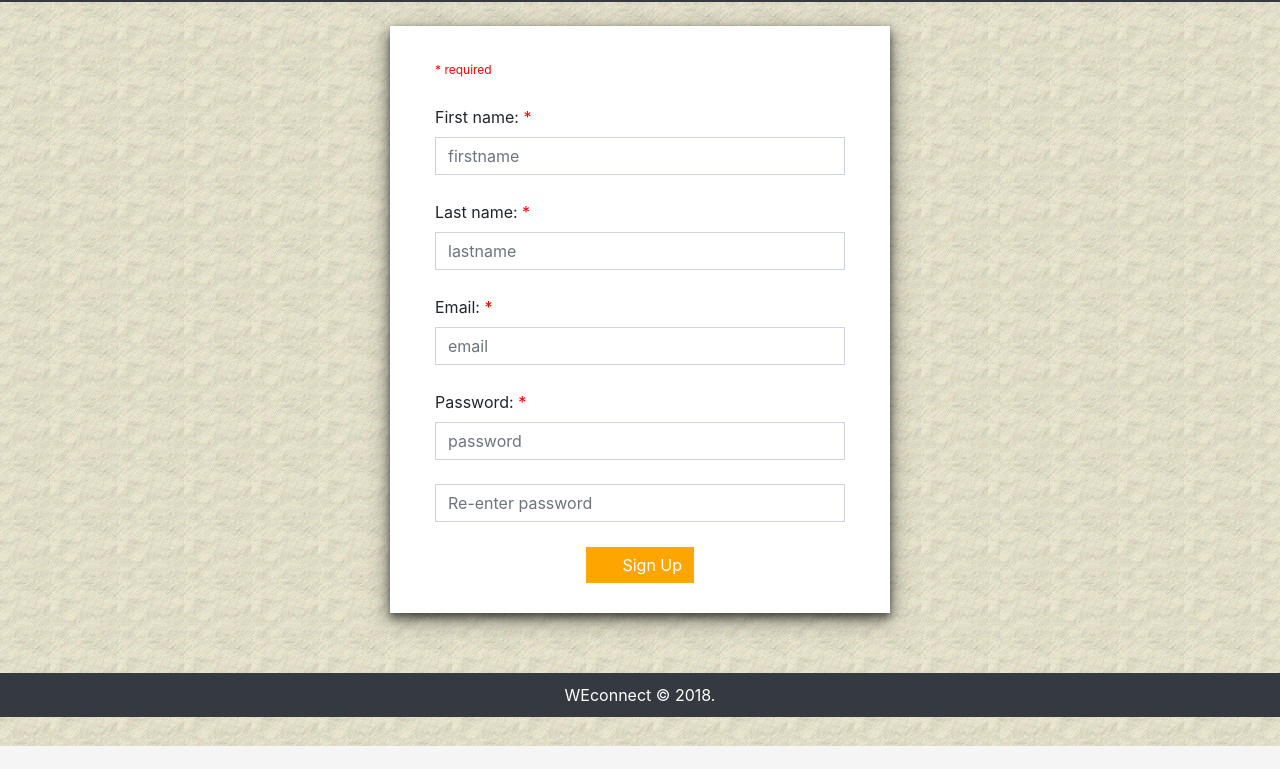
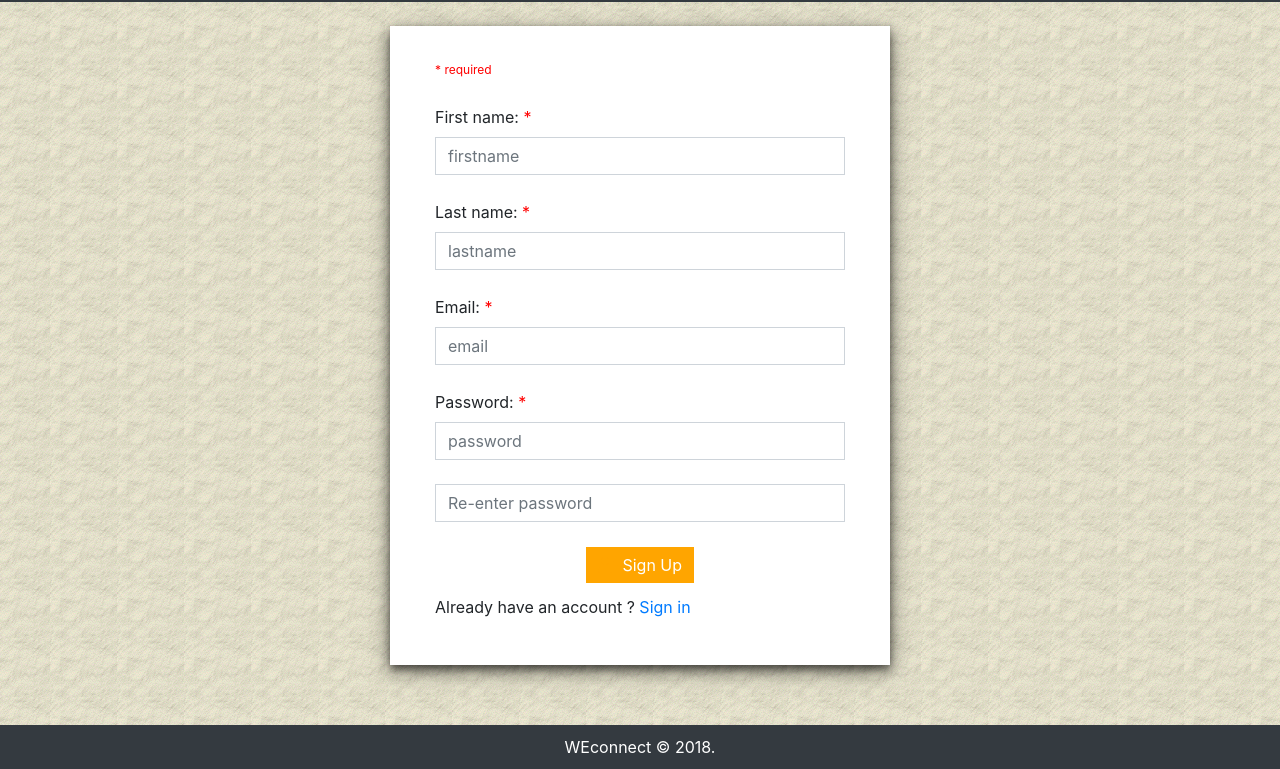
Before and after one commit to hanzSvecu/BT-CI, a website: page template/signup.html in a window 1280 px wide. Shown: the part 54-823 px from the top of the page. Before the commit the page ends 800 px from the top, so only its background shows below. Drawn offline with nearby package versions, Linux system fonts and the light colour scheme.

Commit message:
Add signin link in signup page

```diff
--- a/template/css/signup.css
+++ b/template/css/signup.css
@@ -4,6 +4,10 @@ body {
 
 form {
   padding: 30px;
+}
+
+form p {
+  margin-top:12px;
 }
 
 footer {
--- a/template/signup.html
+++ b/template/signup.html
@@ -59,6 +59,7 @@
 				<div align="center">
 					<button type="submit" class="btn btn-primary"><span class="fa fa-user-plus"></span> Sign Up</button>
 				</div>
+				<p>Already have an account ? <span><a href="./signin.html">Sign in</a></span></p>
 			</form>
 
 		</div>
```
